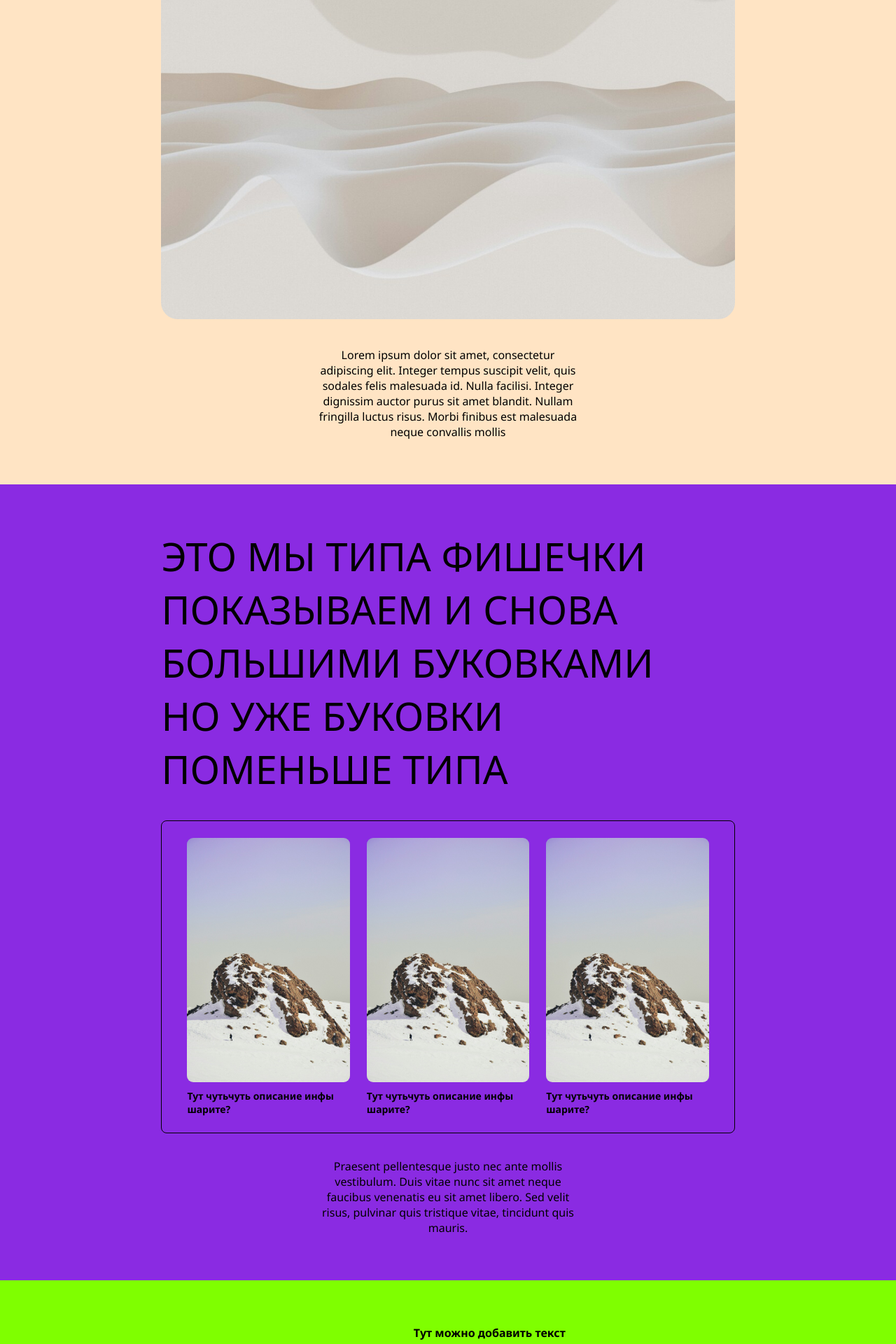
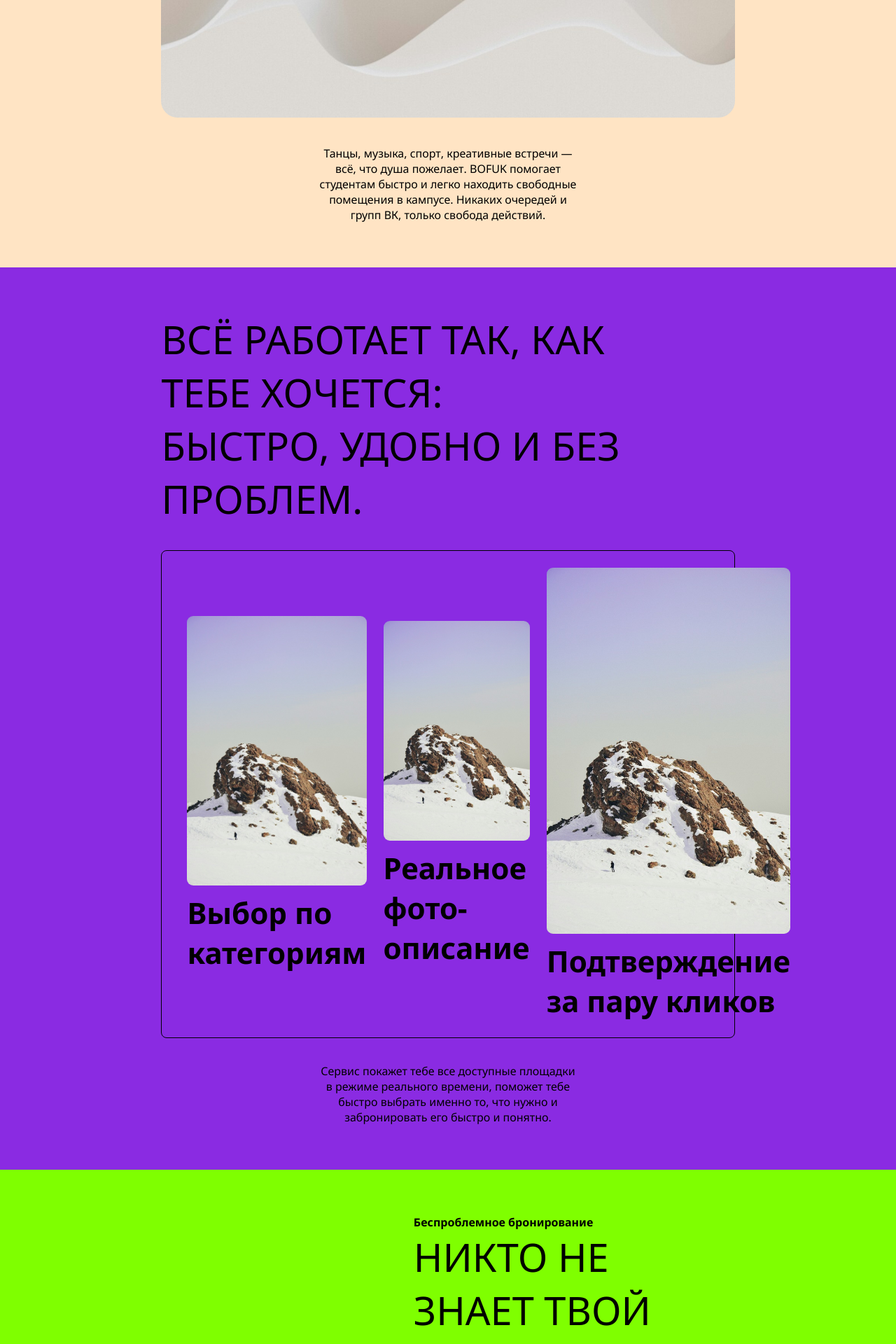
Before and after one commit to FFkuralator/web_service_DRG, a Flask app: page / in a window 1280 px wide. Shown: the part 1720-3640 px from the top of the page at 70% size. Run offline with Flask 3, Linux system fonts and the light colour scheme.

Commit message:
Update index.html

```diff
--- a/app/templates/index.html
+++ b/app/templates/index.html
@@ -20,113 +20,102 @@
         <div class="bordered_container margin_top">
             <h2 class="container_item">ПРОДАЮЩИЙ ТЕКСТ</h2>
             <img class="small_image" src="{{ url_for('static', filename='assets/landscape.jpg') }}" alt="">
-            <p class="container_item">Lorem ipsum dolor sit amet, consectetur adipiscing elit. Integer tempus suscipit velit, quis sodales felis malesuada id. Nulla facilisi. Integer dignissim auctor purus sit amet blandit. Nullam fringilla luctus risus. </p>
+            <p class="container_item">Пространства под танцы, музыку, спорт и другие активности — теперь проще, чем когда-либо. Сервис позволяет студентам быстро находить и бронировать свободные помещения в кампусе. </p>
         </div>
     </section>
 
     <section class="section" id="second_section">
         <h2 class="screaming_text screaming_h2 font_400">
-            МЫ ЧЕТА ДЕЛАЕМ ХОРОШО И ДАЖЕ ЛУЧШЕ
-            ПОЭТОМУ МЫ НАПИСАЛИ ЭТО БОЛЬШИМИ
-            БУКВАМИ НА ЭТОМ СЛАЙДЕ НАШЕГО ЛЭНДИНГА
+            БРОНИРУЙ ЛЮБЫЕ ПЛОЩАДКИ,<br>
+            КОГДА ХОЧЕШЬ И С КЕМ ХОЧЕШЬ.<br>
         </h2>
         <img class="big_image margin_top" src="{{ url_for('static', filename='assets/landscape.jpg') }}" alt="">
-        <p class="feature_paragraph margin_top">Lorem ipsum dolor sit amet, consectetur adipiscing elit. Integer tempus suscipit velit, quis sodales felis malesuada id. Nulla facilisi. Integer dignissim auctor purus sit amet blandit. Nullam fringilla luctus risus. Morbi finibus est malesuada neque convallis mollis</p>
+        <p class="feature_paragraph margin_top">Танцы, музыка, спорт, креативные встречи — всё, что душа пожелает. BOFUK помогает студентам быстро и легко находить свободные помещения в кампусе. Никаких очередей и групп ВК, только свобода действий.</p>
     </section>
 
     <section class="section" id="third_section">
         <h3 class="screaming_left screaming_h3 font_400">
-            ЭТО МЫ ТИПА ФИШЕЧКИ ПОКАЗЫВАЕМ
-            И СНОВА БОЛЬШИМИ БУКОВКАМИ
-            НО УЖЕ БУКОВКИ ПОМЕНЬШЕ ТИПА
+            ВСЁ РАБОТАЕТ ТАК, КАК ТЕБЕ ХОЧЕТСЯ:<br>
+            БЫСТРО, УДОБНО И БЕЗ ПРОБЛЕМ.<br>
         </h3>
-        <div class="bordered_container margin_top">
+        <div class="bordered_container margin_top feature_container">
             <div class="feature">
                 <img class="mid_image" src="{{ url_for('static', filename='assets/portrait.jpg') }}" alt="">
-                <h4>Тут чутьчуть описание инфы шарите?</h4>
+                <h4 class="screaming_h4">Выбор по категориям</h4>
             </div>
 
             <div class="feature">
                 <img class="mid_image" src="{{ url_for('static', filename='assets/portrait.jpg') }}" alt="">
-                <h4>Тут чутьчуть описание инфы шарите?</h4>
+                <h4 class="screaming_h4">Реальное фото-описание</h4>
             </div>
 
             <div class="feature">
                 <img class="mid_image" src="{{ url_for('static', filename='assets/portrait.jpg') }}" alt="">
-                <h4>Тут чутьчуть описание инфы шарите?</h4>
+                <h4 class="screaming_h4">Подтверждение за пару кликов</h4>
             </div>
 
         </div>
-        <p class="feature_paragraph margin_top">Praesent pellentesque justo nec ante mollis vestibulum. Duis vitae nunc sit amet neque faucibus venenatis eu sit amet libero. Sed velit risus, pulvinar quis tristique vitae, tincidunt quis mauris.</p>
+        <p class="feature_paragraph margin_top">Сервис покажет тебе все доступные площадки в режиме реального времени, поможет тебе быстро выбрать именно то, что нужно и забронировать его быстро и понятно.</p>
     </section>
 
     <section class="section" id="fourth_section">
         <div class="right_container">
-            <h4 class="font_16px">Тут можно добавить текст</h4>
+            <h4 class="font_16px">Беспроблемное бронирование</h4>
             <h3 class="screaming_h3 font_400">
-                ТУТ У НАС ГЛАВНАЯ ФИШЕЧКА
+                НИКТО НЕ ЗНАЕТ ТВОЙ ГРАФИК ЛУЧШЕ, ЧЕМ ТЫ
             </h3>
-            <p class="font_16px">Тут мы раскрываем фишечку но тоже типа не многословно, тоже на полшишечки так чтобы ну ниче не ясно но звучит очень круто прям по эпловски шарите??? У А А А А А</p>
+            <p class="font_16px"><b>А мы знаем графики пространств.</b><br> Больше никаких “ой, а можно тут сегодня?”. Ты сам видишь, когда площадка свободна и решаешь, когда тебе удобнее всего заняться чем-то важным. BOFUK — твой плеймейкер на кампусе.</p>
 
         </div>
         <img class="big_image margin_top" src="{{ url_for('static', filename='assets/landscape.jpg') }}" alt="">
     </section>
 
     <section class="section" id="fifth_section">
-        <h3 class="screaming_h4 screaming_text">ФАК ЙУ</h3>
+        <h3 class="screaming_h2 screaming_text">ФАК ЙУ</h3>
         <ul>
             <li class="faq_container">
-                <p class="faq_question">Типа вопрос</p>
+                <p class="faq_question">Нужно ли подтверждение от администрации?</p>
                 <div>
-                    <p class="faq_answer">Типа ответ шарите вот так жоска пишется ответ йойоойойой уа а а а а дианаааааа где дизайн как же сложна это все делать без него ты бы знала я сейчас скопирую это во все вопросы и ты просто 6 раз увидишь этот текст АЛО БИЗНЕС ДА ДА СВАГАААААААА</p>
+                    <p class="faq_answer">В большинстве случаев бронирование происходит автоматически. Для особых помещений может быть запрошено дополнительное согласование.</p>
                 </div>
             </li>
 
             <li class="faq_container">
-                <p class="faq_question">Типа вопрос</p>
+                <p class="faq_question">Есть ли ограничения по времени?</p>
                 <div>
-                    <p class="faq_answer">Типа ответ шарите вот так жоска пишется ответ йойоойойой уа а а а а дианаааааа где дизайн как же сложна это все делать без него ты бы знала я сейчас скопирую это во все вопросы и ты просто 6 раз увидишь этот текст АЛО БИЗНЕС ДА ДА СВАГАААААААА</p>
+                    <p class="faq_answer">Обычно максимальное время бронирования составляет 2 часа, чтобы обеспечить равный доступ для всех пользователей.</p>
                 </div>
             </li>
 
             <li class="faq_container">
-                <p class="faq_question">Типа вопрос</p>
+                <p class="faq_question">Как получить информацию о свободных пространствах?</p>
                 <div>
-                    <p class="faq_answer">Типа ответ шарите вот так жоска пишется ответ йойоойойой уа а а а а дианаааааа где дизайн как же сложна это все делать без него ты бы знала я сейчас скопирую это во все вопросы и ты просто 6 раз увидишь этот текст АЛО БИЗНЕС ДА ДА СВАГАААААААА</p>
+                    <p class="faq_answer">Все актуальные данные обновляются в режиме реального времени и доступны сразу после входа в систему.</p>
                 </div>
             </li>
 
             <li class="faq_container">
-                <p class="faq_question">Типа вопрос</p>
+                <p class="faq_question">Сколько бронирований можно сделать на одного человека?</p>
                 <div>
-                    <p class="faq_answer">Типа ответ шарите вот так жоска пишется ответ йойоойойой уа а а а а дианаааааа где дизайн как же сложна это все делать без него ты бы знала я сейчас скопирую это во все вопросы и ты просто 6 раз увидишь этот текст АЛО БИЗНЕС ДА ДА СВАГАААААААА</p>
+                    <p class="faq_answer">На одного человека можно сделать до 2 бронирований. Как только закончится первое - вы сразу можете забронировать следующее пространство. Ограничения распространяются на все пространства, а не каждое по отдельности.</p>
                 </div>
             </li>
 
             <li class="faq_container">
-                <p class="faq_question">Типа вопрос</p>
+                <p class="faq_question">Можно ли отменить бронь?</p>
                 <div>
-                    <p class="faq_answer">Типа ответ шарите вот так жоска пишется ответ йойоойойой уа а а а а дианаааааа где дизайн как же сложна это все делать без него ты бы знала я сейчас скопирую это во все вопросы и ты просто 6 раз увидишь этот текст АЛО БИЗНЕС ДА ДА СВАГАААААААА</p>
+                    <p class="faq_answer">Легко. Просто заходи в личный кабинет и отменяй — чем раньше, тем лучше.</p>
                 </div>
             </li>
-
-            <li class="faq_container">
-                <p class="faq_question">Типа вопрос</p>
-                <div>
-                    <p class="faq_answer">Типа ответ шарите вот так жоска пишется ответ йойоойойой уа а а а а дианаааааа где дизайн как же сложна это все делать без него ты бы знала я сейчас скопирую это во все вопросы и ты просто 6 раз увидишь этот текст АЛО БИЗНЕС ДА ДА СВАГАААААААА</p>
-                </div>
-            </li>
-
-
 
         </ul>
     </section>
 
     <section class="section" id="sixth_section">
         <div class="bordered_container">
-            <h3 class="screaming_h4 font_400">ТРАЙНИ</h3>
-            <p class="font_16px">Ну это же круто шаришь?</p>
-            <a href="/catalog" class="try_button">Попробовать</a>
+            <h3 class="screaming_h4">Просто попробуй</h3>
+            <p class="width_36_auto font_16px">Начни использовать возможности университета более эффективно уже сегодня.</p>
+            <a href="/catalog" class="try_button">Перейти к каталогу помещений</a>
         </div>
     </section>
 {% endblock %}
```
